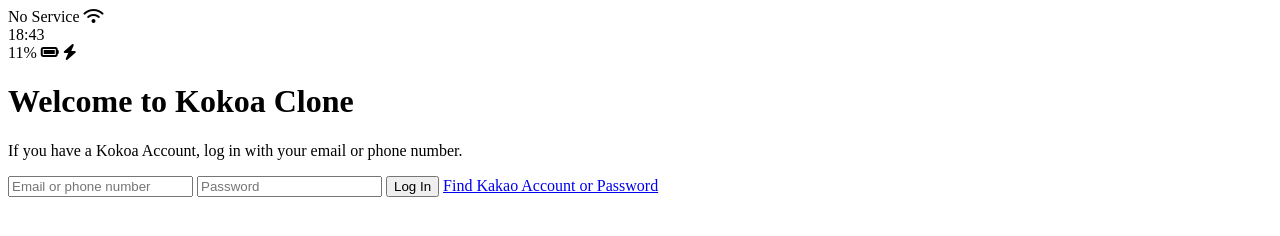
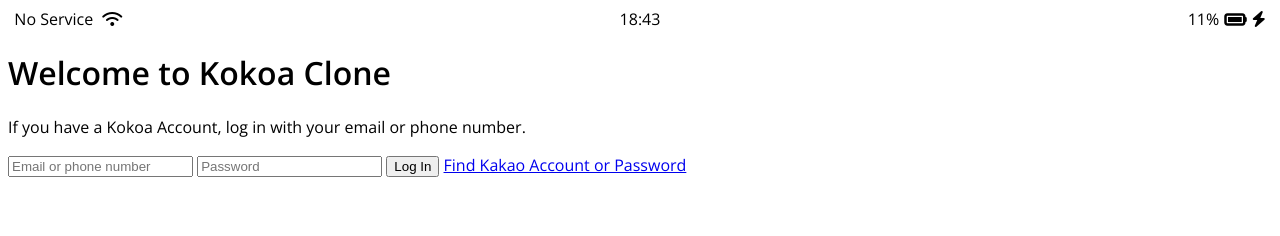
Before and after one commit to Re-tria/kokoa-clone-2023, a plain HTML site: page index.html in a window 1280 px wide. Drawn offline with nearby package versions, Linux system fonts and the light colour scheme.

Commit message:
Create styles.css

```diff
--- /dev/null
+++ b/css/styles.css
@@ -0,0 +1,33 @@
+@import url("https://fonts.googleapis.com/css2?family=Open+Sans:wght@400;600&display=swap");
+
+body {
+  font-family: "Open Sans", sans-serif;
+}
+
+.status-bar {
+  display: flex;
+  justify-content: center;
+}
+
+.status-bar__column {
+  width: 33%;
+}
+
+.status-bar__column:first-child span {
+  margin-right: 5px;
+}
+
+.status-bar__column:nth-child(2) {
+  display: flex;
+  justify-content: center;
+}
+
+.status-bar__column:last-child {
+  display: flex;
+  justify-content: flex-end;
+  align-items: center;
+}
+
+.status-bar__column .fa-battery-full {
+  margin: 0px 5px;
+}
--- a/index.html
+++ b/index.html
@@ -1,6 +1,7 @@
 <!DOCTYPE html>
 <html lang="en">
   <head>
+    <link rel="stylesheet" href="css/styles.css" />
     <meta charset="UTF-8" />
     <meta http-equiv="X-UA-Compatible" content="IE=edge" />
     <meta name="viewport" content="width=device-width, initial-scale=1.0" />
@@ -17,7 +18,7 @@
       </div>
       <div class="status-bar__column">
         <span>11%</span>
-        <i class="fa-solid fa-battery-full"></i>
+        <i class="fa-solid fa-lg fa-battery-full"></i>
         <i class="fa-solid fa-bolt"></i>
       </div>
     </div>
```
